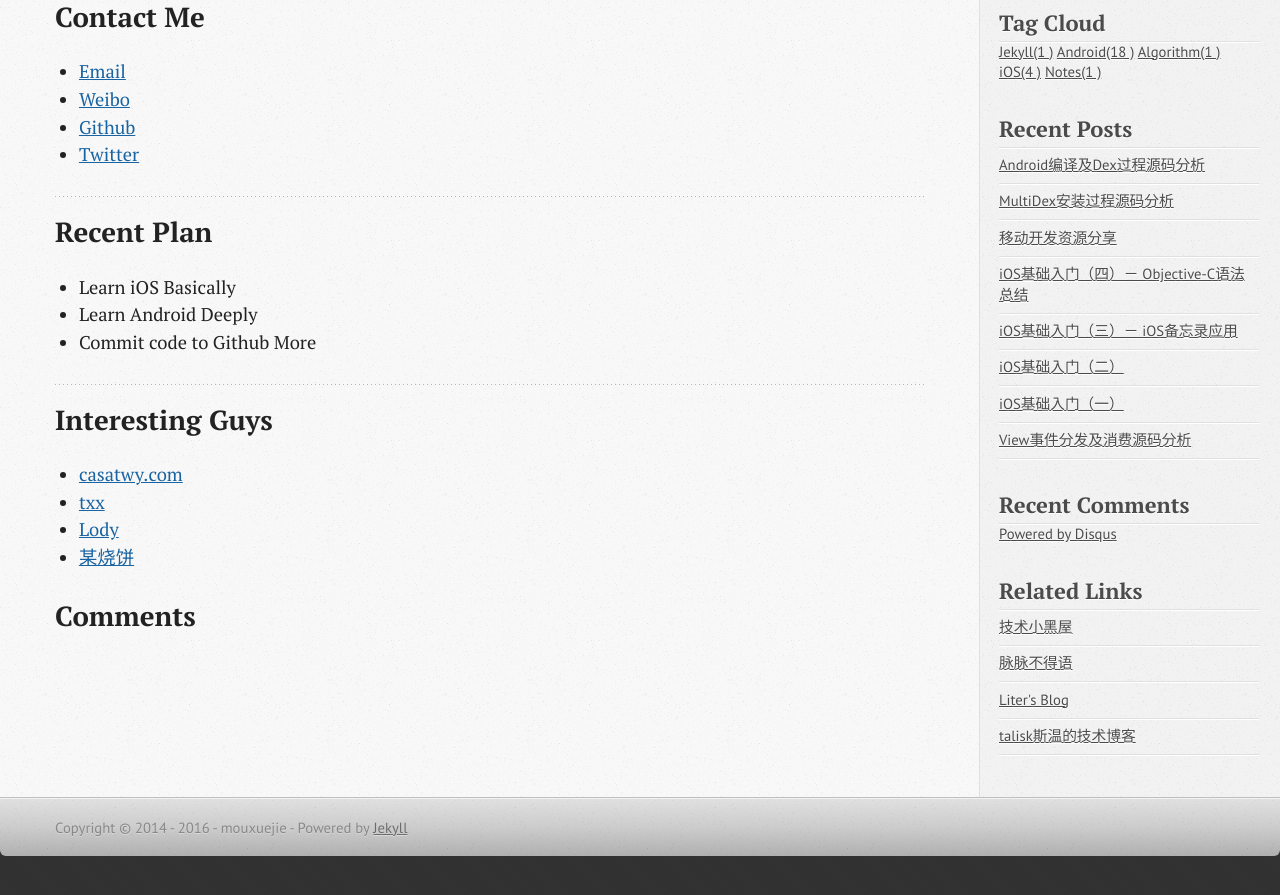
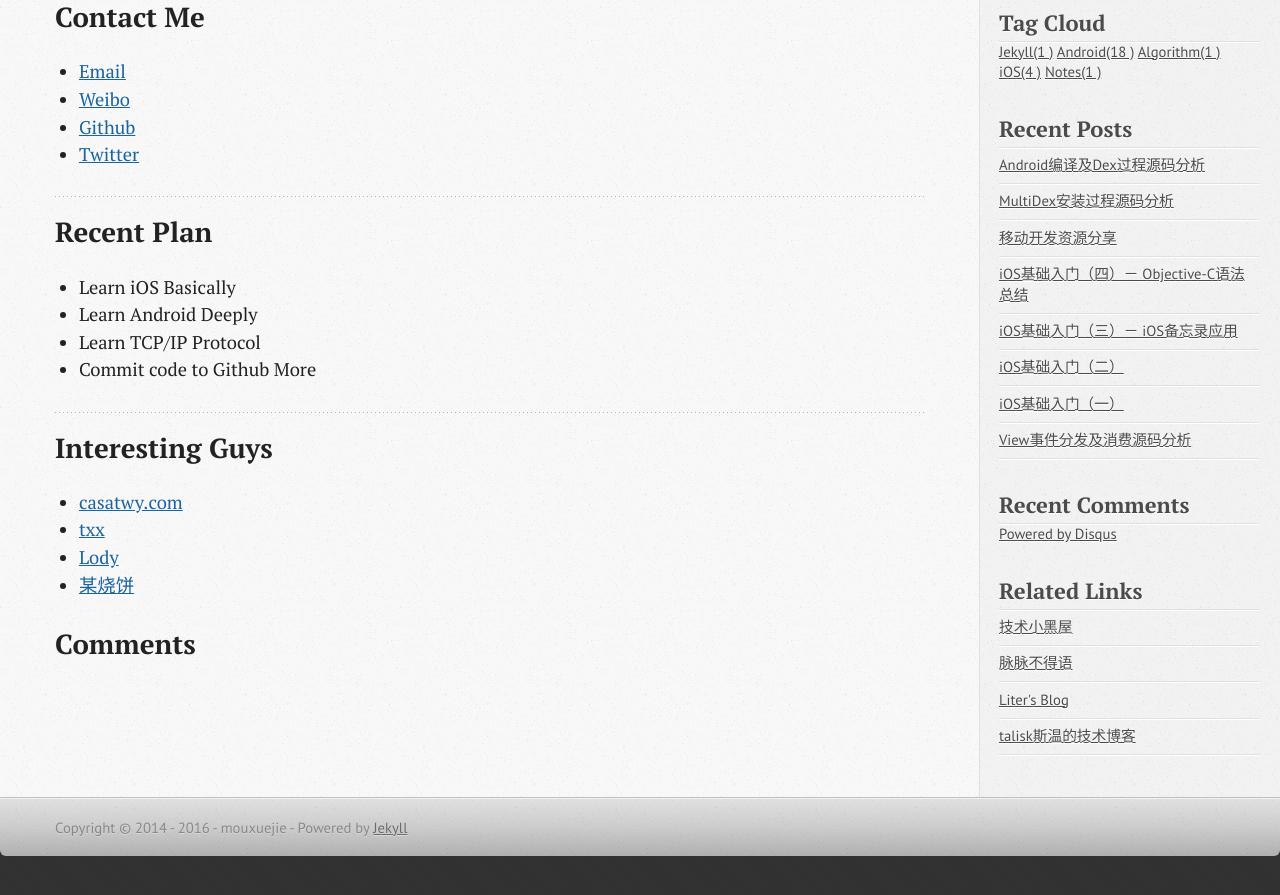
Before and after one commit to wangxinghe/wangxinghe.github.io, a Jekyll site: the page built from about.md, in a window 1280 px wide and 900 px high, scrolled down 640 px. Shown: the top 895 px of the window. Built offline with Jekyll 4.4.1, drawn with Linux system fonts in a browser that asks for light colours; comment, search, counter and statistics services are not loaded.

Commit message:
add tcp/ip plan

```diff
--- a/about.md
+++ b/about.md
@@ -24,6 +24,7 @@ If you like my articles, you can follow my WeChat Pub called **学姐的IT专栏
 
 - Learn iOS Basically
 - Learn Android Deeply
+- Learn TCP/IP Protocol
 - Commit code to Github More
 
 ## Interesting Guys
```
